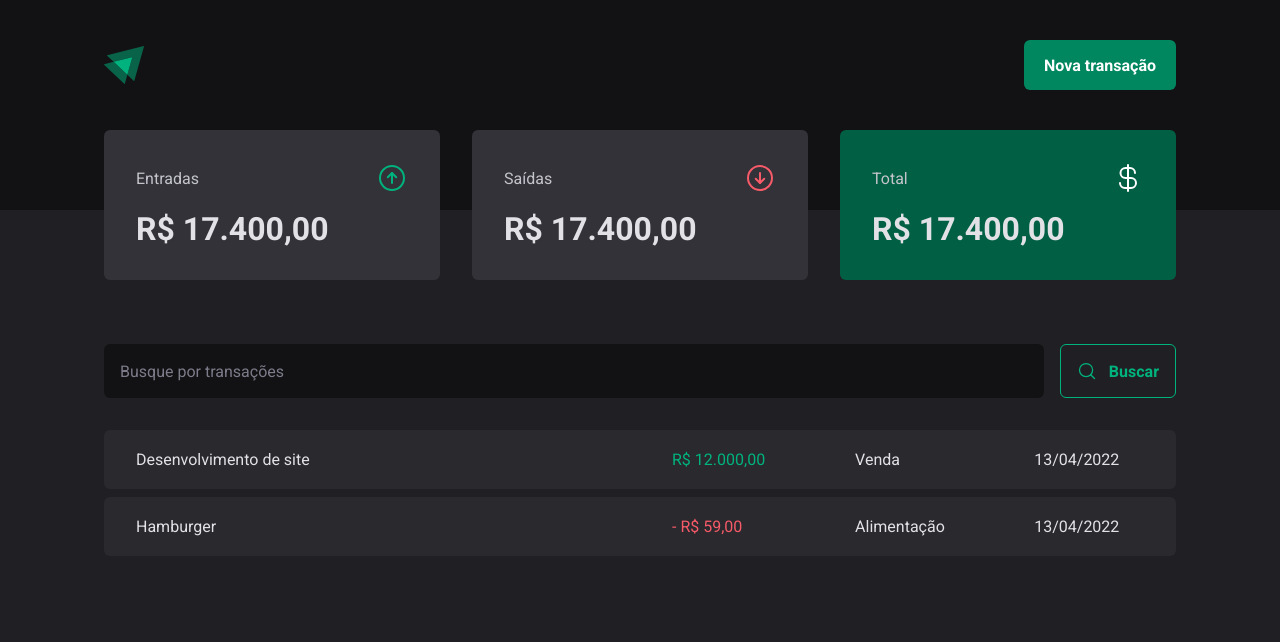
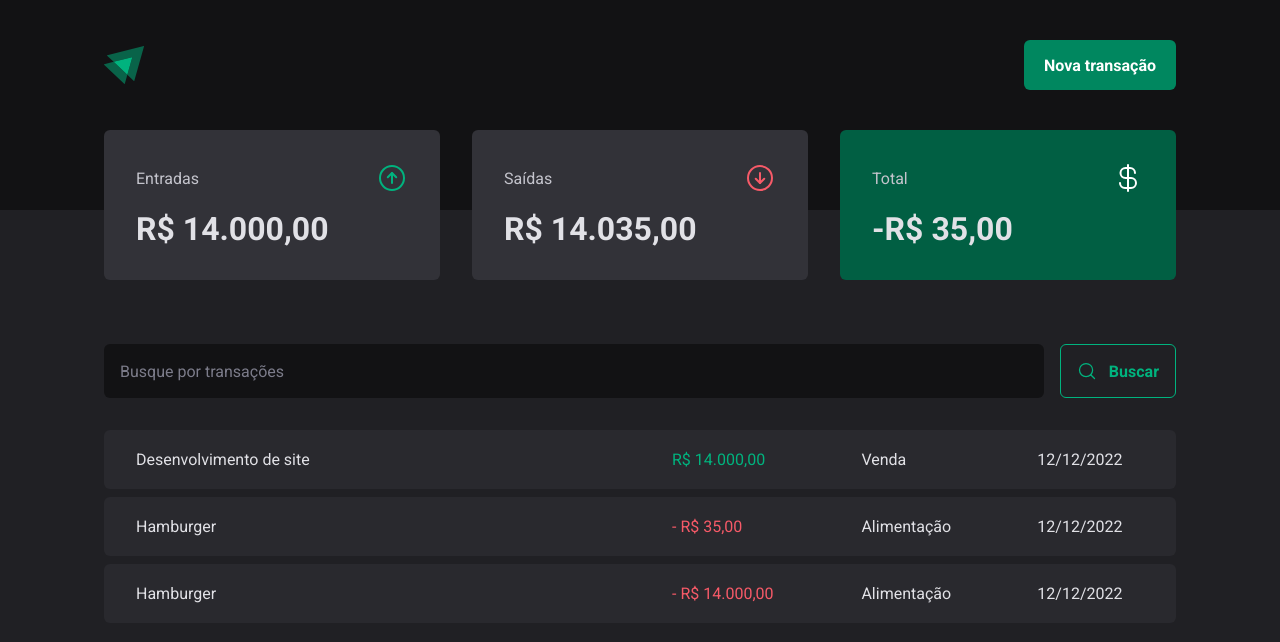
Before and after one commit to odiegodarocha/dt-money, a React (Vite) app: page / in a window 1280 px wide. Shown: the top 642 px of the page. Built offline with nearby package versions, Linux system fonts and the light colour scheme; data requests are answered from the project's data file.

Commit message:
use json server api, create context transactions, hook summary and format date and price

```diff
--- a/package.json
+++ b/package.json
@@ -5,6 +5,7 @@
   "type": "module",
   "scripts": {
     "dev": "vite",
+    "dev:server": "json-server server.json -p 3333 -w -d 500",
     "build": "tsc && vite build",
     "preview": "vite preview"
   },
@@ -21,6 +22,7 @@
     "@types/react-dom": "^18.0.8",
     "@types/styled-components": "^5.1.26",
     "@vitejs/plugin-react": "^2.2.0",
+    "json-server": "^0.17.1",
     "typescript": "^4.6.4",
     "vite": "^3.2.3"
   }
--- /dev/null
+++ b/server.json
@@ -0,0 +1,28 @@
+{
+  "transactions": [
+    {
+      "id": 1,
+      "description": "Desenvolvimento de site",
+      "type": "income",
+      "category": "Venda",
+      "price": 14000,
+      "createdAt": "2022-12-12T13:40:05.298Z"
+    },
+    {
+      "id": 2,
+      "description": "Hamburger",
+      "type": "outcome",
+      "category": "Alimentação",
+      "price": 35,
+      "createdAt": "2022-12-12T12:00:05.298Z"
+    },
+    {
+      "id": 3,
+      "description": "Hamburger",
+      "type": "outcome",
+      "category": "Alimentação",
+      "price": 14000,
+      "createdAt": "2022-12-12T12:00:05.298Z"
+    }
+  ]
+}
--- a/src/App.tsx
+++ b/src/App.tsx
@@ -1,4 +1,5 @@
 import { ThemeProvider } from "styled-components";
+import { TransactionsProvider } from "./contexts/TransactionsContext";
 import { Transactions } from "./pages/Transactions";
 import { GlobalStyle } from "./styles/global";
 import { defaultTheme } from "./styles/themes/default";
@@ -7,7 +8,9 @@
   return (
     <ThemeProvider theme={defaultTheme}>
       <GlobalStyle />
-      <Transactions />
+      <TransactionsProvider>
+        <Transactions />
+      </TransactionsProvider>
     </ThemeProvider>
   )
 }
--- a/src/components/Summary/index.tsx
+++ b/src/components/Summary/index.tsx
@@ -1,8 +1,12 @@
 import { SummaryCard, SummaryContainer } from "./styles";
 
 import { ArrowCircleDown, ArrowCircleUp, CurrencyDollar } from 'phosphor-react'
+import { priceFormatter } from "../../utils/formatter";
+import { useSummary } from "../../hooks/useSummary";
 
 export function Summary() {
+  const summary = useSummary();
+
   return (
     <SummaryContainer>
       <SummaryCard>
@@ -12,7 +16,7 @@
           <ArrowCircleUp size={32} color="#00b37e" />
         </header>
         <strong>
-          R$ 17.400,00
+          {priceFormatter.format(summary.income)}
         </strong>
       </SummaryCard>
       <SummaryCard>
@@ -22,7 +26,7 @@
           <ArrowCircleDown size={32} color="#f75a68" />
         </header>
         <strong>
-          R$ 17.400,00
+          {priceFormatter.format(summary.outcome)}
         </strong>
       </SummaryCard>
       <SummaryCard variant="green">
@@ -32,7 +36,7 @@
           <CurrencyDollar size={32} color="#ffffff" />
         </header>
         <strong>
-          R$ 17.400,00
+          {priceFormatter.format(summary.total)}
         </strong>
       </SummaryCard>
     </SummaryContainer>
--- /dev/null
+++ b/src/contexts/TransactionsContext.tsx
@@ -0,0 +1,41 @@
+import { createContext, ReactNode, useEffect, useState } from "react";
+
+interface Transaction {
+  id: number,
+  description: string,
+  type: "income" | "outcome",
+  category: string,
+  price: number,
+  createdAt: string
+}
+
+interface TransactionContextType {
+  transactions: Transaction[]
+}
+
+interface TransactionProviderProps {
+  children: ReactNode
+}
+
+export const TransactionsContext = createContext({} as TransactionContextType)
+
+export function TransactionsProvider({ children }: TransactionProviderProps) {
+  const [transactions, setTransactions] = useState<Transaction[]>([])
+
+  async function loadTransactions() {
+    const response = await fetch('http://localhost:3333/transactions')
+    const data = await response.json()
+
+    setTransactions(data)
+  }
+
+  useEffect(() => {
+    loadTransactions();
+  }, [])
+
+  return (
+    <TransactionsContext.Provider value={{ transactions }}>
+      {children}
+    </TransactionsContext.Provider>
+  )
+}
--- /dev/null
+++ b/src/hooks/useSummary.ts
@@ -0,0 +1,27 @@
+import { useContext } from "react";
+import { TransactionsContext } from "../contexts/TransactionsContext";
+
+export function useSummary() {
+  const { transactions } = useContext(TransactionsContext)
+
+  const summary = transactions.reduce(
+    (acc, transaction) => {
+      if (transaction.type === 'income') {
+        acc.income += transaction.price;
+        acc.total += transaction.price;
+      } else {
+        acc.outcome += transaction.price;
+        acc.total -= transaction.price;
+      }
+
+      return acc;
+    },
+    {
+      income: 0,
+      outcome: 0,
+      total: 0
+    }
+  )
+
+  return summary
+}
--- a/src/pages/Transactions/index.tsx
+++ b/src/pages/Transactions/index.tsx
@@ -1,9 +1,14 @@
+import { useContext, useEffect, useState } from "react";
 import { Header } from "../../components/Header";
 import { Summary } from "../../components/Summary";
+import { TransactionsContext } from "../../contexts/TransactionsContext";
+import { dateFormatter, priceFormatter } from "../../utils/formatter";
 import { SearchForm } from "./components/SearchForm";
 import { PriceHighlight, TransactionsContainer, TransactionsTable } from "./styles";
 
 export function Transactions() {
+  const { transactions } = useContext(TransactionsContext)
+
   return (
     <div>
       <Header />
@@ -13,26 +18,21 @@
         <SearchForm />
         <TransactionsTable>
           <tbody>
-            <tr>
-              <td width="50%">Desenvolvimento de site</td>
-              <td>
-                <PriceHighlight variant="income">
-                  R$ 12.000,00
-                </PriceHighlight>
-              </td>
-              <td>Venda</td>
-              <td>13/04/2022</td>
-            </tr>
-            <tr>
-              <td width="50%">Hamburger</td>
-              <td>
-                <PriceHighlight variant="outcome">
-                  - R$ 59,00
-                </PriceHighlight>
-              </td>
-              <td>Alimentação</td>
-              <td>13/04/2022</td>
-            </tr>
+            {transactions.map(transaction => {
+              return (
+                <tr key={transaction.id}>
+                  <td width="50%">{transaction.description}</td>
+                  <td>
+                    <PriceHighlight variant={transaction.type}>
+                      {transaction.type === 'outcome' && '- '}
+                      {priceFormatter.format(transaction.price)}
+                    </PriceHighlight>
+                  </td>
+                  <td>{transaction.category}</td>
+                  <td>{dateFormatter.format(new Date(transaction.createdAt))}</td>
+                </tr>
+              )
+            })}
           </tbody>
         </TransactionsTable>
       </TransactionsContainer>
--- /dev/null
+++ b/src/utils/formatter.ts
@@ -0,0 +1,6 @@
+export const dateFormatter = new Intl.DateTimeFormat('pt-BR');
+
+export const priceFormatter = new Intl.NumberFormat('pt-BR', {
+  style: 'currency',
+  currency: 'BRL',
+});
```
Also changed, not shown: 1 other file (tests, documents, lock files or other folders).
